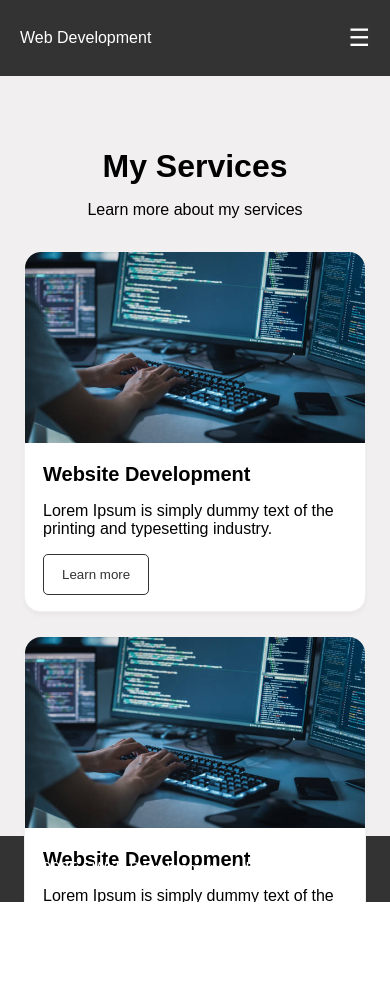
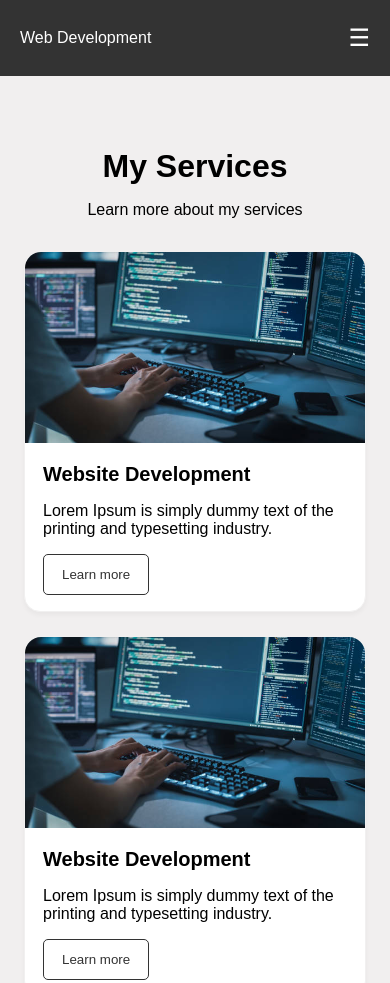
Before and after one commit to arielbatoon09/webdevelopment-class, a plain HTML site: page pages/services.html in a window 390 px wide. Shown: the top 983 px of the page. Before the commit the page ends 902 px from the top, so only its background shows below. Drawn offline with Linux system fonts and the light colour scheme.

Commit message:
improved services page

```diff
--- a/assets/styles/service.css
+++ b/assets/styles/service.css
@@ -1,6 +1,7 @@
 #service {
   background: #F1EFEF;
   padding: 72px 24px;
+  height: 90vh;
 }
 
 .service-wrapper {
@@ -25,3 +26,9 @@
   flex-wrap: wrap;
   gap: 24px;
 }
+
+@media only screen and (max-width: 768px) {
+  #service {
+    height: 100%;
+  }
+}
--- a/pages/services.html
+++ b/pages/services.html
@@ -25,7 +25,7 @@
     <!-- Main Content -->
     <main>
         <!-- Service Section -->
-        <section id="service" style="height: 90vh;">
+        <section id="service">
             <div class="container">
                 <div class="service-wrapper">
                     <!-- Header -->
```
